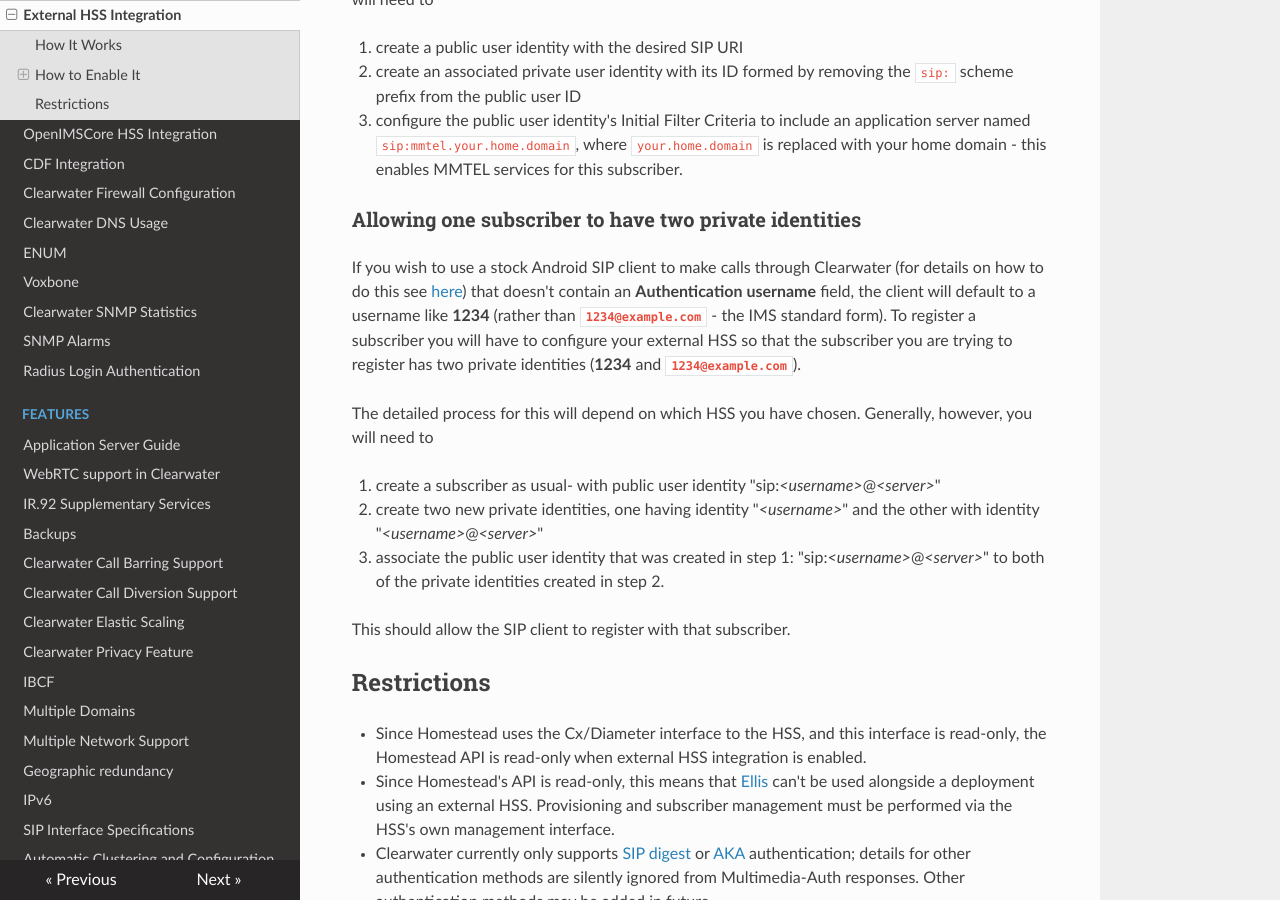
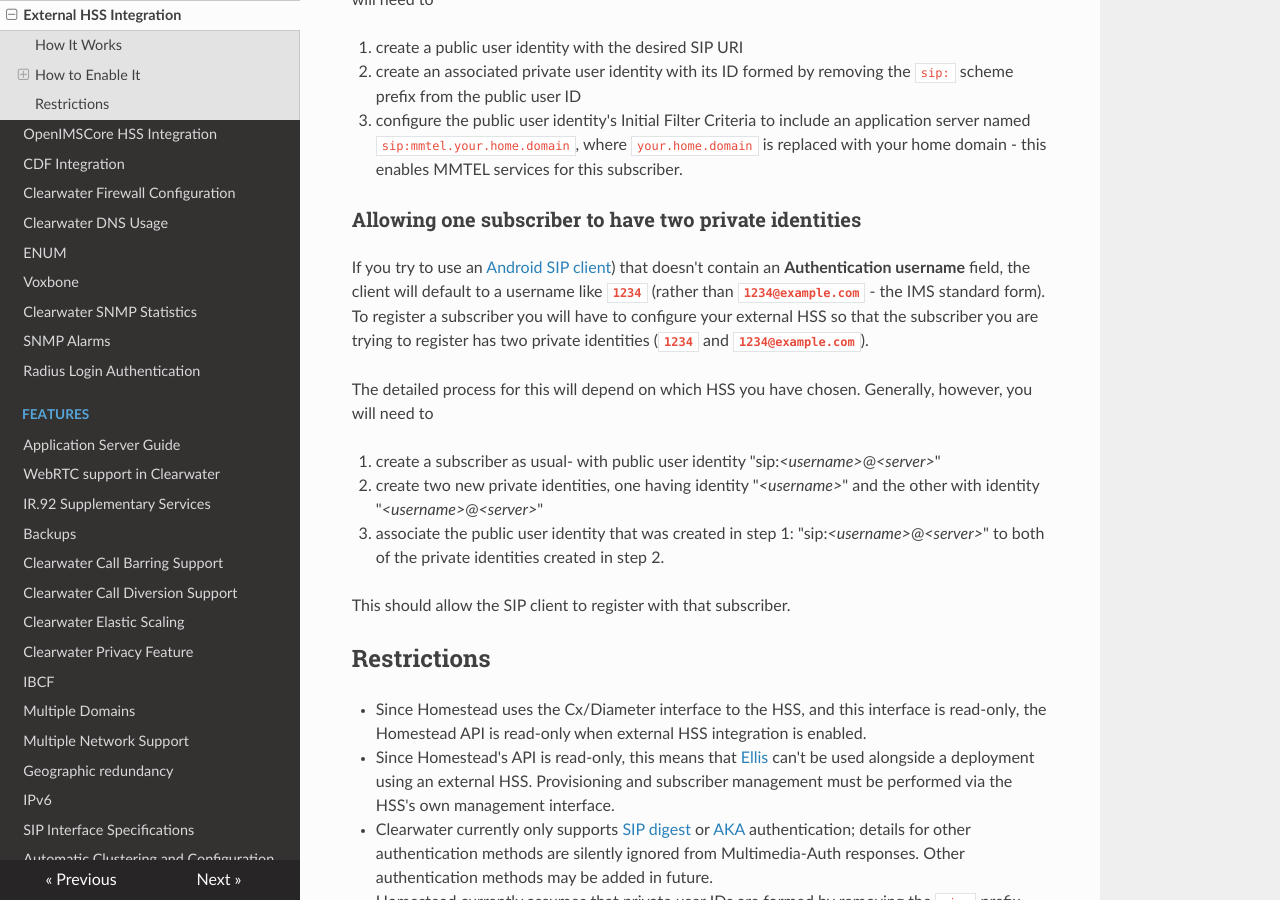
Before and after one commit to Metaswitch/clearwater-readthedocs, an MkDocs documentation site: the page built from docs/External_HSS_Integration.md, in a window 1280 px wide and 900 px high, scrolled down 2081 px. Built offline with MkDocs 1.6.1, drawn with Linux system fonts in a browser that asks for light colours; nearby versions of some CDN libraries; old or Windows-style settings are respelled for this version of MkDocs.

```diff
--- a/docs/External_HSS_Integration.md
+++ b/docs/External_HSS_Integration.md
@@ -73,13 +73,11 @@ In order to register and make calls, you need to create subscriber records on yo
 
 ### Allowing one subscriber to have two private identities
 
-If you wish to use a stock Android SIP client to make calls through Clearwater (for details
-on how to do this see
-[here](Configuring_the_native_Android_SIP_client.md#instructions-1)) that doesn't contain an
-**Authentication username** field, the client will default to a username like **1234**
+If you try to use an [Android SIP client](Configuring_the_native_Android_SIP_client.md#instructions-1)) that doesn't contain an
+**Authentication username** field, the client will default to a username like **`1234`**
 (rather than **`1234@example.com`** - the IMS standard form). To register a
 subscriber you will have to configure your external HSS so that the subscriber
-you are trying to register has two private identities (**1234** and
+you are trying to register has two private identities (**`1234`** and
 **`1234@example.com`**).
 
 The detailed process for this will depend on which HSS you have chosen.
```
Also changed, not shown: docs/Configuring_the_native_Android_SIP_client.md (+1 -1 lines).
